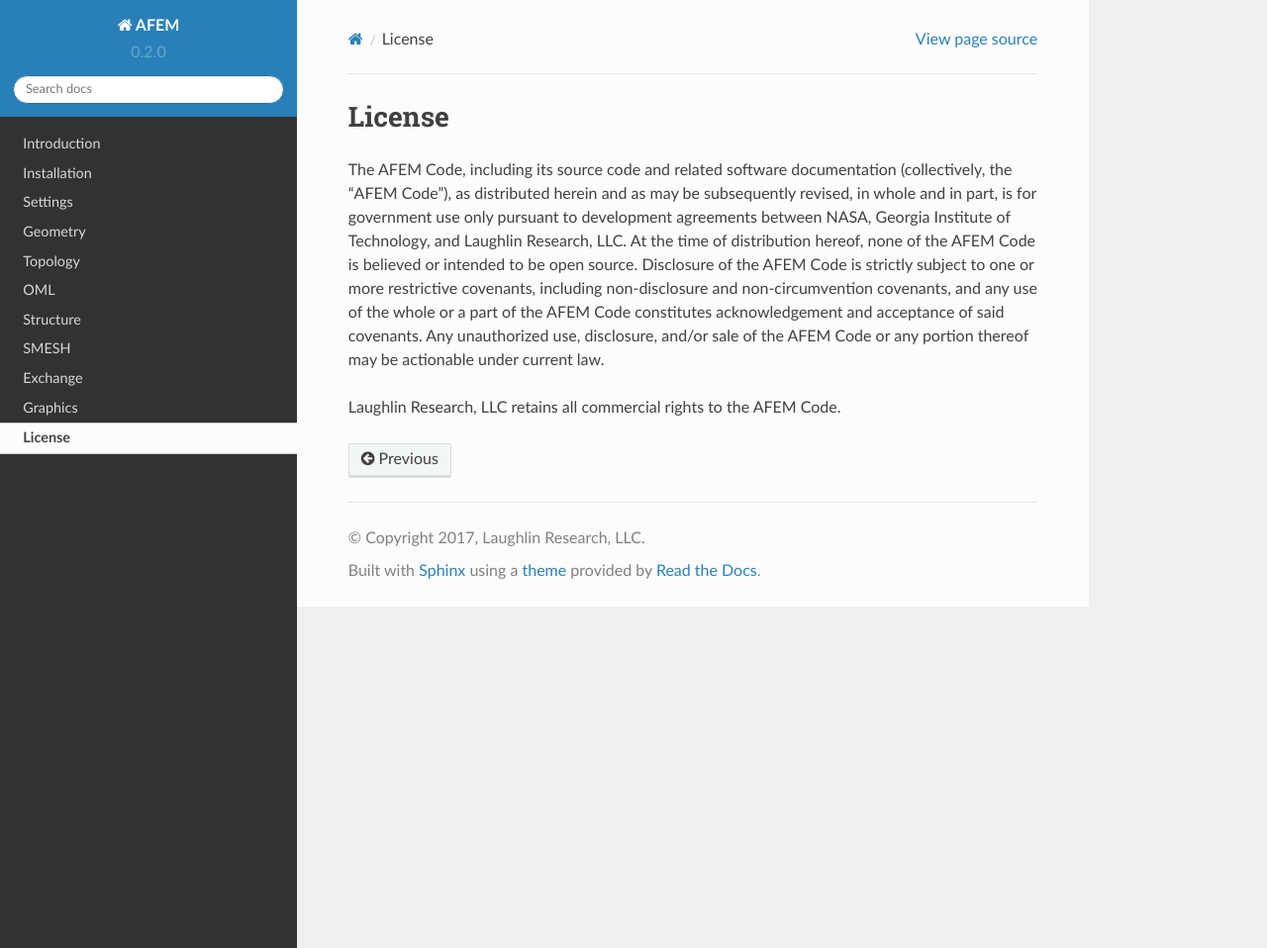
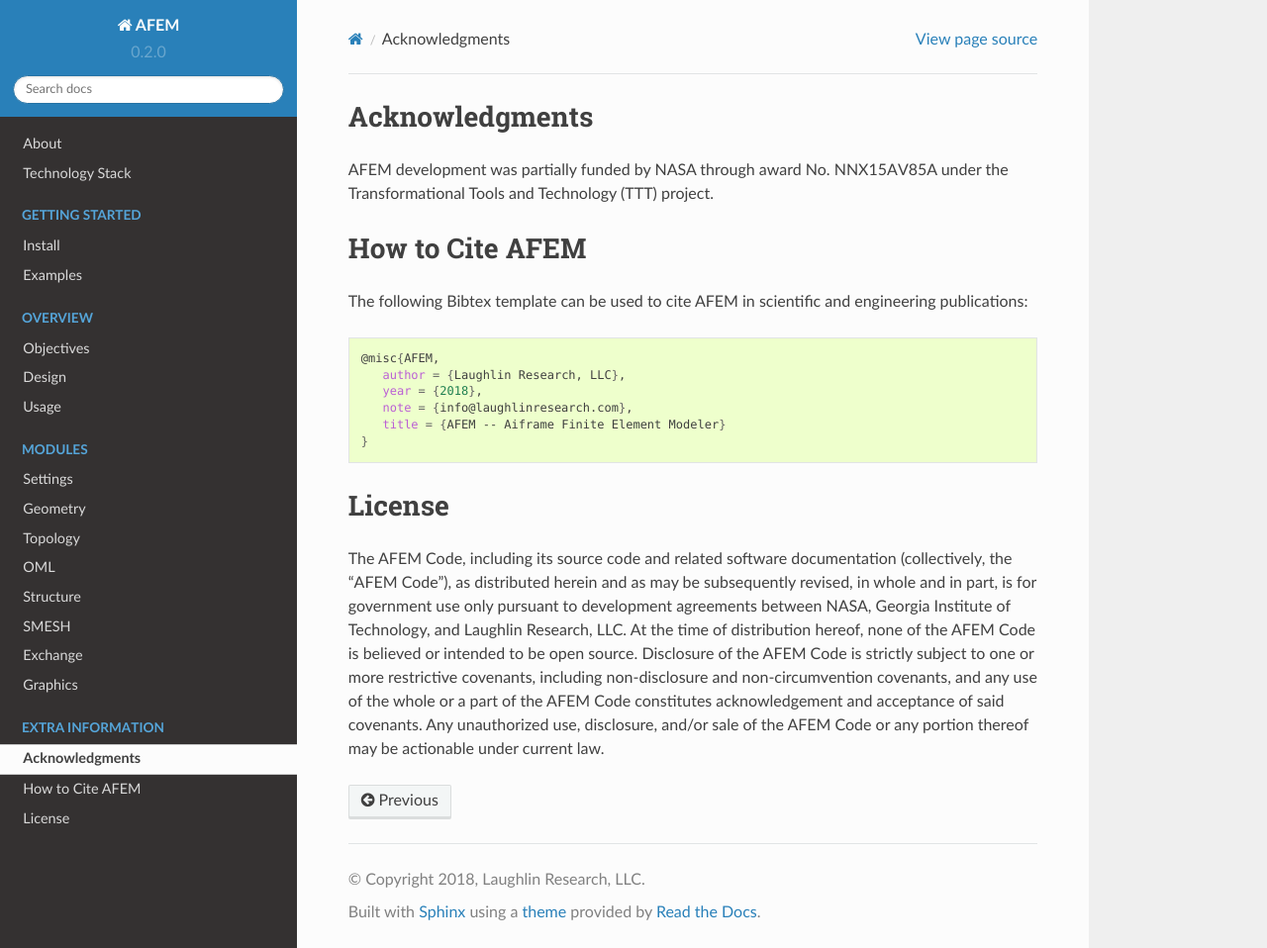
Before and after one commit to trelau/AFEM, a Sphinx documentation site: the page built from docs/source/extra.rst, in a window 1280 px wide and 958 px high. Shown: the whole window at 99% size. Built offline with Sphinx 7.4.7 and the Read the Docs theme 2.0.0, drawn with Linux system fonts in a browser that asks for light colours.

Commit message:
Update docs

```diff
--- a/docs/source/afem.rst
+++ b/docs/source/afem.rst
@@ -1,8 +1,7 @@
-AFEM Documentation
-==================
-This documentation is for the proprietary Airframe Finite Element Modeler
-(AFEM) program developed by Laughlin Research, LLC.
-
+AFEM -- Aiframe Finite Element Modeler
+======================================
+This documentation is for the Airframe Finite Element Modeler (AFEM) program
+developed by Laughlin Research, LLC.
 
 .. attention::
     The AFEM Code, including its source code and related software
@@ -19,12 +18,27 @@
     and/or sale of the AFEM Code or any portion thereof may be actionable
     under current law.
 
+.. toctree::
+   :maxdepth: 1
+
+   intro
 
 .. toctree::
-   :maxdepth: 4
+   :caption: Getting Started
+   :maxdepth: 2
 
-   introduction
-   installation
+   install
+
+.. toctree::
+   :caption: Overview
+   :maxdepth: 2
+
+   design
+
+.. toctree::
+   :caption: Modules
+   :maxdepth: 2
+
    settings
    geometry
    topology
@@ -33,12 +47,9 @@
    smesh
    exchange
    graphics
-   license
 
+.. toctree::
+   :caption: Extra Information
+   :maxdepth: 1
 
-Indices and tables
-==================
-
-* :ref:`genindex`
-* :ref:`modindex`
-* :ref:`search`
+   extra
--- a/docs/source/conf.py
+++ b/docs/source/conf.py
@@ -38,14 +38,14 @@
     'sphinx.ext.todo',
     'sphinx.ext.coverage',
     'sphinx.ext.ifconfig',
-    'sphinx.ext.inheritance_diagram',
+    # 'sphinx.ext.inheritance_diagram',
     'sphinx.ext.autosummary',
-    'sphinx.ext.graphviz',
+    # 'sphinx.ext.graphviz',
     'sphinx.ext.githubpages'
 ]
 
 # graphviz dot command
-graphviz_dot = r'C:\Miniconda\envs\afem\Library\bin\graphviz\dot.exe'
+# graphviz_dot = r'C:\Miniconda\envs\afem\Library\bin\graphviz\dot.exe'
 
 # Add any paths that contain templates here, relative to this directory.
 templates_path = ['_templates']
@@ -61,7 +61,7 @@
 
 # General information about the project.
 project = 'AFEM'
-copyright = '2017, Laughlin Research, LLC'
+copyright = '2018, Laughlin Research, LLC'
 author = 'Laughlin Research, LLC'
 
 # The version info for the project you're documenting, acts as replacement for
--- /dev/null
+++ b/docs/source/design.rst
@@ -0,0 +1,8 @@
+Objectives
+==========
+
+Design
+======
+
+Usage
+=====
--- a/docs/source/license.rst
+++ b/docs/source/extra.rst
@@ -1,3 +1,22 @@
+Acknowledgments
+===============
+AFEM development was partially funded by NASA through award No. NNX15AV85A under
+the Transformational Tools and Technology (TTT) project.
+
+How to Cite AFEM
+================
+The following Bibtex template can be used to cite AFEM in scientific and
+engineering publications:
+
+.. code-block:: bash
+
+    @misc{AFEM,
+       author = {Laughlin Research, LLC},
+       year = {2018},
+       note = {info@laughlinresearch.com},
+       title = {AFEM -- Aiframe Finite Element Modeler}
+    }
+
 License
 =======
 The AFEM Code, including its source code and related software
@@ -13,5 +32,3 @@
 acceptance of said covenants. Any unauthorized use, disclosure,
 and/or sale of the AFEM Code or any portion thereof may be actionable
 under current law.
-
-Laughlin Research, LLC retains all commercial rights to the AFEM Code.
--- a/docs/source/installation.rst
+++ b/docs/source/install.rst
@@ -1,5 +1,5 @@
-Installation
-============
+Install
+=======
 This section explains how to install AFEM.
 
 Supported Platforms
@@ -86,3 +86,7 @@
 
 This should build html documentation in a docs/build/html folder. Open the
 afem.html file with a web browser.
+
+Examples
+========
+# TODO Point to some examples to run the first time
--- a/docs/source/introduction.rst
+++ /dev/null
@@ -1,4 +0,0 @@
-Introduction
-============
-This documentation is provided for use with the Airframe Finite Element
-Modeler (AFEM) program developed by Laughlin Research, LLC.
```
Also changed, not shown: docs/source/intro.rst (added, +7 -0 lines), docs/source/structure.rst (+2 -52 lines), 1 other file.
